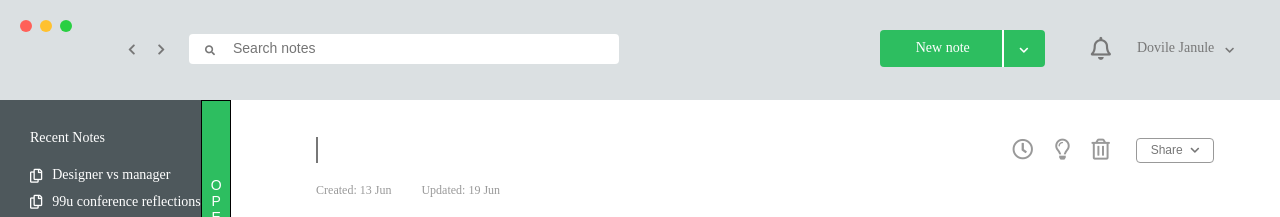
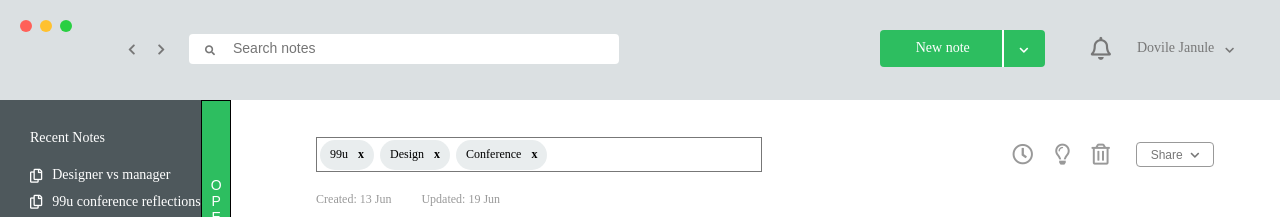
Before and after one commit to sheeps1026/portfolio-04, a plain HTML site: page index.html in a window 1280 px wide. Shown: the top 217 px of the page. Drawn offline with Linux system fonts and the light colour scheme.

Commit message:
JS: 태그 추가 기능

```diff
--- a/assets/css/screen/note.css
+++ b/assets/css/screen/note.css
@@ -16,6 +16,7 @@
 }
 
 .tags-input {
+  height: 35px;
   border: 1px solid #777;
 }
 
--- a/assets/js/main.js
+++ b/assets/js/main.js
@@ -1,6 +1,8 @@
 const bookmark = document.querySelector("#bookmark");
 
 const note = document.querySelector(".note");
+const noteTags = document.querySelector(".note-tags");
+const addTagsBtn = document.querySelector(".add-tags-btn");
 const noteCopy = document.querySelector(".note-copy");
 
 // Bookmark
@@ -30,7 +32,6 @@ function copy() {
 
   const tempDesc = document.createElement("textarea");
   tempDesc.setAttribute("type", "text");
-
   document.querySelector(".note-desc").appendChild(tempDesc);
 
   tempDesc.value = noteDesc;
@@ -42,3 +43,85 @@ function copy() {
 }
 
 noteCopy.onclick = copy;
+
+// Add tags
+[].forEach.call(document.getElementsByClassName("tags-input"), function (el) {
+  let hiddenInput = document.createElement("input");
+  let mainInput = document.createElement("input");
+  let tags = [];
+
+  hiddenInput.setAttribute("type", "hidden");
+  hiddenInput.setAttribute("name", el.getAttribute("data-name"));
+
+  mainInput.setAttribute("type", "text");
+  mainInput.classList.add("main-input");
+  mainInput.addEventListener("input", function () {
+    let enteredTags = mainInput.value.split(",");
+    if (enteredTags.length > 1) {
+      enteredTags.forEach(function (t) {
+        let filteredTag = filterTag(t);
+        if (filteredTag.length > 0) addTag(filteredTag);
+      });
+      mainInput.value = "";
+    }
+  });
+
+  mainInput.addEventListener("keydown", function (e) {
+    let keyCode = e.which || e.keyCode;
+    if (keyCode === 8 && mainInput.value.length === 0 && tags.length > 0) {
+      removeTag(tags.length - 1);
+    }
+  });
+
+  el.appendChild(mainInput);
+  el.appendChild(hiddenInput);
+
+  addTag("99u");
+  addTag("Design");
+  addTag("Conference");
+
+  function addTag(text) {
+    let tag = {
+      text: text,
+      element: document.createElement("span"),
+    };
+
+    tag.element.classList.add("tag");
+    tag.element.textContent = tag.text;
+
+    let closeBtn = document.createElement("span");
+    closeBtn.classList.add("close");
+    closeBtn.addEventListener("click", function () {
+      removeTag(tags.indexOf(tag));
+    });
+    tag.element.appendChild(closeBtn);
+
+    tags.push(tag);
+
+    el.insertBefore(tag.element, mainInput);
+
+    refreshTags();
+  }
+
+  function removeTag(index) {
+    let tag = tags[index];
+    tags.splice(index, 1);
+    el.removeChild(tag.element);
+    refreshTags();
+  }
+
+  function refreshTags() {
+    let tagsList = [];
+    tags.forEach(function (t) {
+      tagsList.push(t.text);
+    });
+    hiddenInput.value = tagsList.join(",");
+  }
+
+  function filterTag(tag) {
+    return tag
+      .replace(/[^\w -]/g, "")
+      .trim()
+      .replace(/\W+/g, "-");
+  }
+});
```
